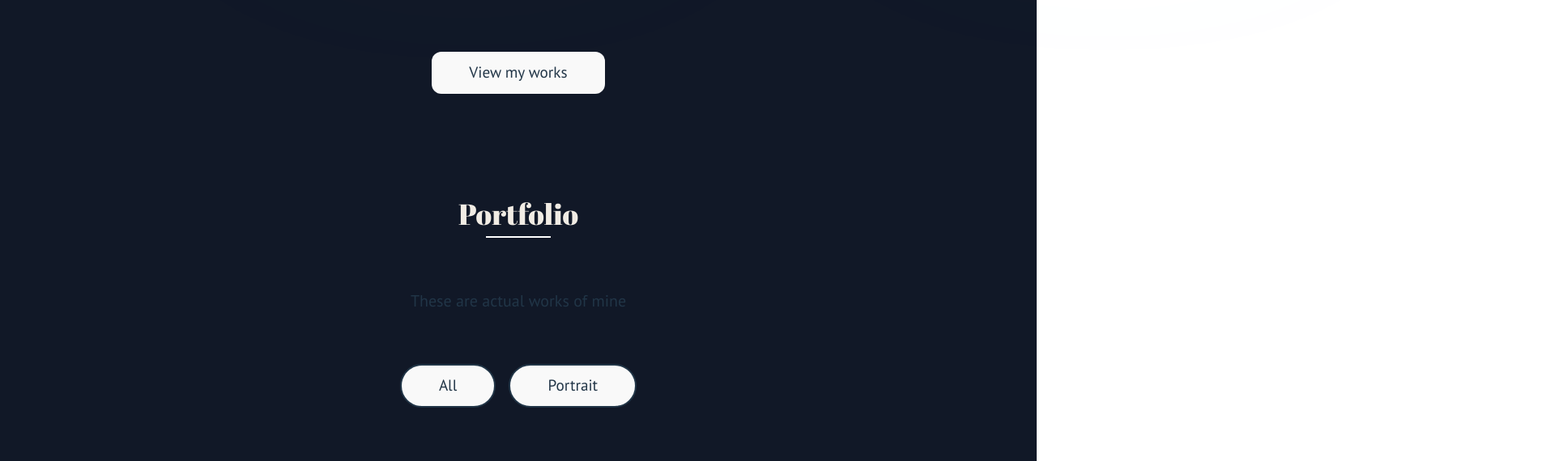
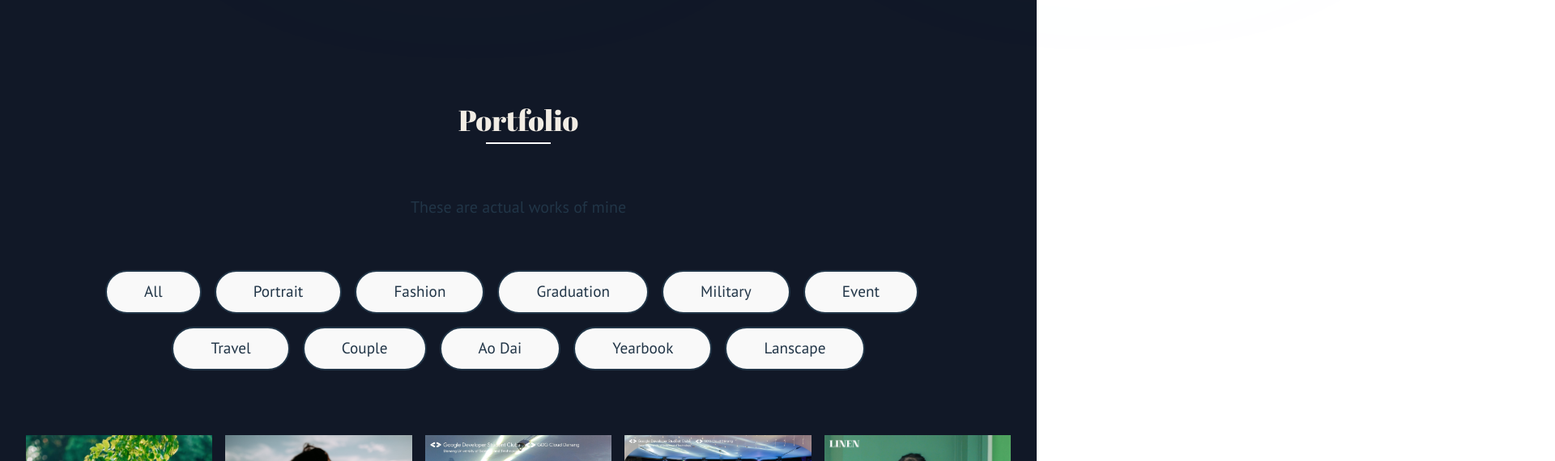
Before and after one commit to NHSon05/personal-portfolio-photographer, a React (Vite) app: page / in a window 1280 px wide. Shown: the part 1062-1632 px from the top of the page at 81% size, 1920 px wide, since content can reach past the window. Built offline with nearby package versions, Linux system fonts and the light colour scheme; data requests are answered from the project's data file.

Commit message:
update filter item by useEffect

```diff
--- a/src/Pages/About.jsx
+++ b/src/Pages/About.jsx
@@ -26,9 +26,6 @@ function About(){
                     Let's tell your story through photography.
                 </p>
             </div>
-            <Button
-                buttonText="View my works">
-            </Button>
         </div>
     )
 }
--- a/src/Pages/Contact.jsx
+++ b/src/Pages/Contact.jsx
@@ -138,13 +138,13 @@ function Contact(){
                             name='email'
                         />
                     </div>
-                    <div class="w-full max-w-xl">
-                        <label for="message" className="block text-xl font-bold mb-2 text-Content">Message</label>
+                    <div className="w-full max-w-xl">
+                        <label htmlFor="message" className="block text-xl font-bold mb-2 text-Content">Message</label>
                             <textarea
                                 id="message"
                                 name="message"
                                 rows="5"
-                                class="text-Content w-full px-4 py-4 text-l border border-gray-600 rounded-lg focus:outline-none focus:ring-2 focus:ring-purple-500 bg-gray-800 text-white placeholder-gray-400"
+                                className="text-Content w-full px-4 py-4 text-l border border-gray-600 rounded-lg focus:outline-none focus:ring-2 focus:ring-purple-500 bg-gray-800 text-white placeholder-gray-400"
                                 placeholder="Enter your message here..."
                             ></textarea>
                     </div>
--- a/src/Pages/Portfolio.jsx
+++ b/src/Pages/Portfolio.jsx
@@ -2,29 +2,36 @@ import { useEffect, useState } from 'react'
 import '../App.css'
 import { HeadingTitle, Button } from '../components/Component'
 
-function List({name}) {
-    return (
-        <button className='text-[var(--main-color-2] text-xl
-                            bg-transparent border-2 rounded-full'
-        >
-            {name}
-        </button>
-    )
-}
-
 function Portfolio(){
 
-// Call API
+    // Call API
     const [portfolioData, setPortfolioData] = useState([])
     const [loading, setLoading] = useState(true)
     const [error, setError] = useState(null);
 
+    const [type, setType] = useState('')
+
+    function List({name,classname}) {
+        const handleClick = (e) => {
+            if (e.target.textContent == 'All')
+                setType('')
+            else setType(e.target.textContent);
+        }
+        return (
+            <button className={`text-[var(--main-color-2] text-xl
+                                bg-transparent border-2 rounded-full relative ${classname}`}
+                    onClick={handleClick}
+            >
+                {name}
+            </button>
+        )
+    }
 
     useEffect(() => {
     // Use an async function inside useEffect
         const fetchPortfolio = async () => {
             try {
-                const response = await fetch(`http://localhost:3000/portfolio`);
+                const response = await fetch(`http://localhost:3000/portfolio?title=${type}`);
                 if (!response.ok){
                     throw new Error(`HTTP error! status: ${response.status}`);
                 }
@@ -37,7 +44,7 @@ function Portfolio(){
             }
         }
         fetchPortfolio();
-    },[])
+    },[type])
 
     if (loading) {
         return <div>Đang tải dữ liệu...</div>;
@@ -58,12 +65,50 @@ function Portfolio(){
             <p className='text-[var(--main-color-2] text-xl'>
                 These are actual works of mine
             </p>
-            <div className='space-x-4 space-y-4'>
+            <div className='space-x-4 space-y-4 mx-16'>
                 <List
                     name="All"
+                    classname='transparent-button'
                 />
                 <List
                     name="Portrait"
+                    classname='transparent-button'
+                />
+                <List
+                    name="Fashion"
+                    classname='transparent-button'
+                />
+                <List
+                    name="Graduation"
+                    classname='transparent-button'
+                />
+                <List
+                    name="Military"
+                    classname='transparent-button'
+                />
+                <List
+                    name="Event"
+                    classname='transparent-button'
+                />
+                <List
+                    name="Travel"
+                    classname='transparent-button'
+                />
+                <List
+                    name="Couple"
+                    classname='transparent-button'
+                />
+                <List
+                    name="Ao Dai"
+                    classname='transparent-button'
+                />
+                <List
+                    name="Yearbook"
+                    classname='transparent-button'
+                />
+                <List
+                    name="Lanscape"
+                    classname='transparent-button'
                 />
             </div>
             <div className='columns-5 gap-4 space-y-4 relative'>
--- a/src/Pages/WelcomeScreen.jsx
+++ b/src/Pages/WelcomeScreen.jsx
@@ -3,6 +3,7 @@ import { HeadingTitle, Button, SocialMedia } from '../components/Component.jsx'
 import Glowing from '../components/Glowing.jsx'
 
 function WelcomeScreen() {
+
     return (
         <div className='relative bg-[url(/DaNangCity.jpg)]
                         bg-center bg-cover py-20 pt-36'>
@@ -54,9 +55,19 @@ function WelcomeScreen() {
                             <Button
                                 buttonText="Hire me"
                                 cssButton="color-button"
+                                onclick={() => window.scrollTo({
+                                                    top:4000,
+                                                    left: 0,
+                                                    behavior:'smooth'
+                                                })}
                             />
                             <Button
                                 buttonText="View my works"
+                                onclick={() => window.scrollTo({
+                                                    top:1100,
+                                                    left: 0,
+                                                    behavior:'smooth'
+                                                })}
                                 cssButton="transparent-button"
                             />
                         </div>
@@ -64,19 +75,19 @@ function WelcomeScreen() {
                 {/* Avatar */}
                 <div className='relative z-10 w-100 h-100 my-auto rounded-full overflow-hidden justify-self-end'>
                     <img src='/avatar.JPG ' className='w-full h-full object-cover'/>
-                    <svg class="absolute inset-0 animate-spin-slow" viewBox="0 0 200 200">
+                    <svg className="absolute inset-0 animate-spin-slow" viewBox="0 0 200 200">
                         <defs>
                             <linearGradient id="gradBorder" x1="0%" y1="0%" x2="100%" y2="0%">
-                                <stop offset="0%" stop-color="#8b5cf6" />
-                                <stop offset="100%" stop-color="#d946ef" />
+                                <stop offset="0%" stopColor="#8b5cf6" />
+                                <stop offset="100%" stopColor="#d946ef" />
                             </linearGradient>
                         </defs>
                         <circle cx="100" cy="100" r="98"
                                 fill="none"
                                 stroke="url(#gradBorder)"
-                                stroke-width="4"
-                                stroke-dasharray="60 10"
-                                stroke-linecap="round"
+                                strokeWidth="4"
+                                strokeDasharray="60 10"
+                                strokeLinecap="round"
                         />
                     </svg>
                 </div>
--- a/src/components/Component.jsx
+++ b/src/components/Component.jsx
@@ -24,11 +24,20 @@ export const HeadingTitle = ({textTitle,cssHeading,cssLine}) => {
 }
 
 // Button Components
-export const Button = ({buttonText,cssButton}) => {
+export const Button = ({buttonText,cssButton,onclick}) => {
+
+    const clickScroll = () => {
+        window.scrollTo({
+            top:200,
+            left: 0,
+            behavior:'smooth'
+        })
+    }
     return (
         <button className={`transition-transform duration-1000 ease-in-out hover:scale-105
                             rounded-xl text-center text-Content relative
-                            ${cssButton}`}>
+                            ${cssButton}`}
+                onClick={onclick}>
         <p className=''>{buttonText}</p>
         </button>
     )
```
